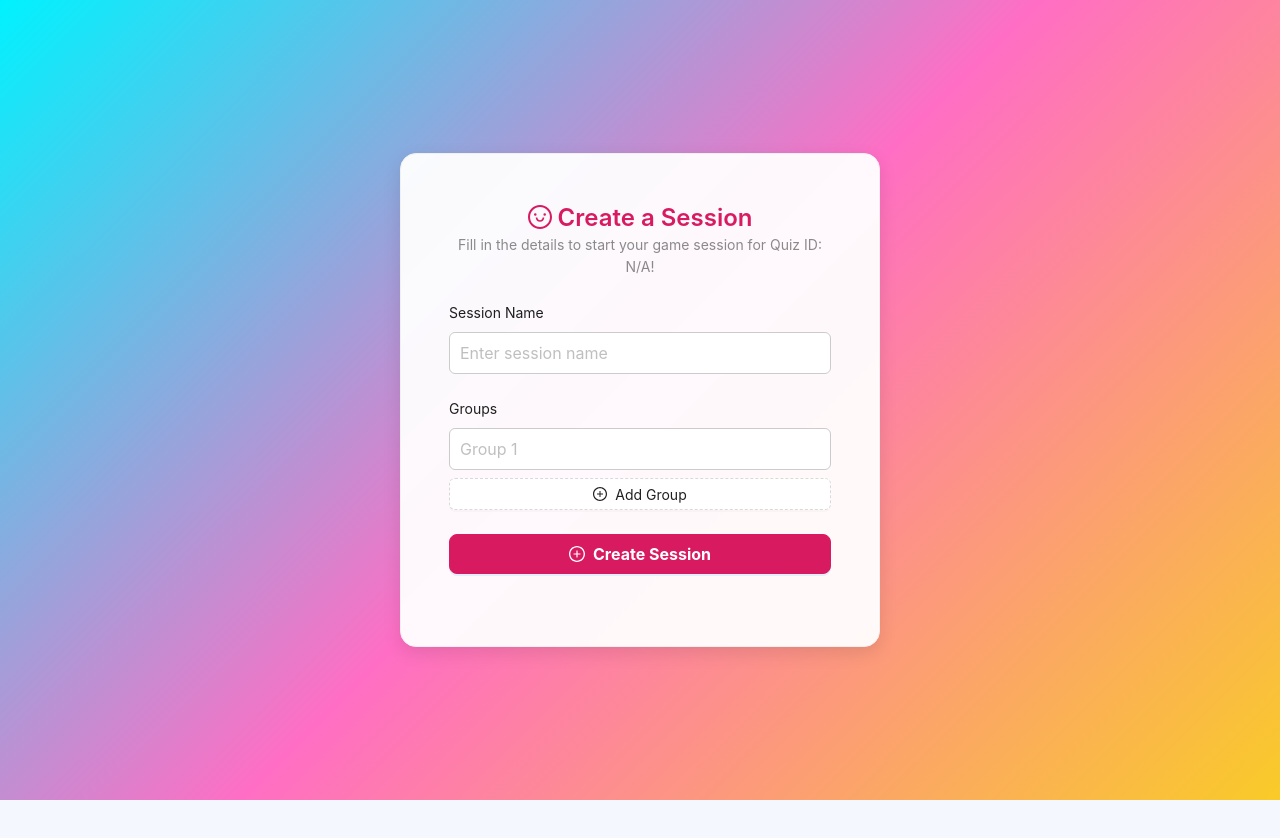
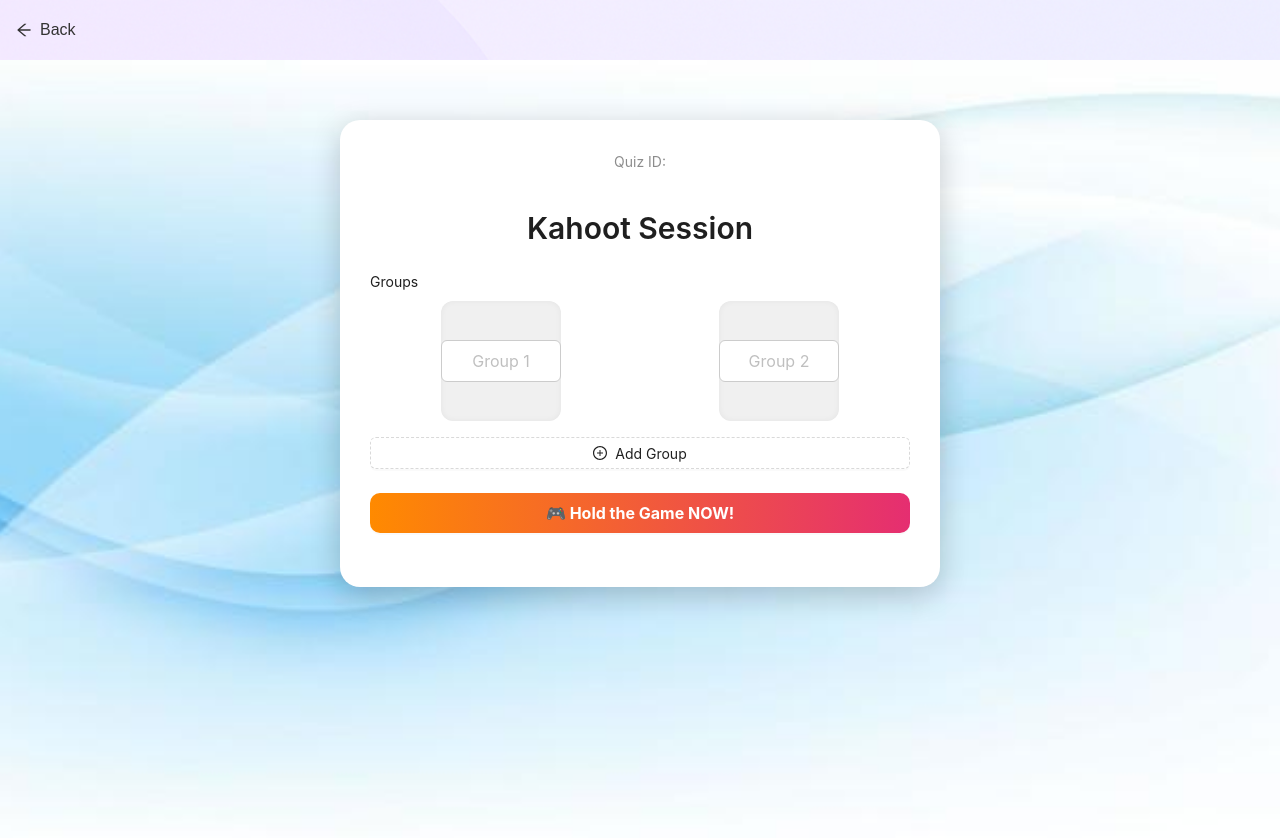
Before and after one commit to hiphucneh/FHoot_SWP391_FE, a React (Vite) app: page /create-session in a window 1280 px wide. Shown: the top 838 px of the page. Before the commit the page ends 800 px from the top, so only its background shows below. Built offline with nearby package versions, Linux system fonts and the light colour scheme.

Commit message:
createsession

```diff
--- a/src/App.jsx
+++ b/src/App.jsx
@@ -56,7 +56,7 @@
           <Route path="/updateK" element={<><HeaderK /> <UpdateKahoot /> </>} />
           <Route path="/updateQ" element={<UpdateQuestion />} />
           <Route path="/group-list" element={<ListOfGroups />} />
-          <Route path="/create-session" element={<CreateSession />} />
+          <Route path="/create-session" element={<><HeaderK /><CreateSession /> </>} />
           <Route path="/answer-screen" element={<QnAHostScreen />} />
 
           {/* Home */}
--- a/src/screens/CreateSession.jsx
+++ b/src/screens/CreateSession.jsx
@@ -1,177 +1,171 @@
-import React, { useState } from "react";
-import { Card, Typography, Input, Button, Form, Space, message } from "antd";
-import { PlusCircleOutlined, SmileOutlined } from "@ant-design/icons";
+import React, { useEffect, useState } from "react";
+import {
+  Typography,
+  Input,
+  Button,
+  message,
+  Form,
+  Dropdown,
+  Menu,
+} from "antd";
+import {
+  PlusCircleOutlined,
+  DeleteOutlined,
+} from "@ant-design/icons";
+import { useLocation, useNavigate } from "react-router-dom";
 import axios from "axios";
-import { useLocation, useNavigate } from "react-router-dom"; // Add useNavigate
+import styles from "./CreateSession.module.css";
 
 const { Title, Text } = Typography;
+
+const CreateSession = () => {
+  const { state } = useLocation();
+  const navigate = useNavigate();
   const token = localStorage.getItem("token");
+  const quizId = state?.quizId || localStorage.getItem("quizId");
 
-const CreateSession = ({ onCreate }) => {
-  const { state } = useLocation(); // Get navigation state
-  const quizId = state?.quizId || localStorage.getItem("quizId"); // Use state or fallback to localStorage
-  const navigate = useNavigate(); // Initialize navigate
-  const [sessionName, setSessionName] = useState("");
-  const [groups, setGroups] = useState([{ id: Date.now(), name: "" }]);
+  const [quizTitle, setQuizTitle] = useState("Kahoot Session");
+  const [groups, setGroups] = useState([
+    { id: Date.now(), name: "" },
+    { id: Date.now() + 1, name: "" },
+  ]);
+
+  useEffect(() => {
+    if (!state?.quizTitle && quizId) {
+      axios
+        .get(
+          `https://fptkahoot-eqebcwg8aya7aeea.southeastasia-01.azurewebsites.net/api/quiz/${quizId}`,
+          { headers: { Authorization: `Bearer ${token}` } }
+        )
+        .then((res) => {
+          const title = res.data?.data?.title;
+          if (title) setQuizTitle(title);
+        })
+        .catch(() => message.error("Failed to fetch quiz info."));
+    } else if (state?.quizTitle) {
+      setQuizTitle(state.quizTitle);
+    }
+  }, [quizId, state, token]);
 
   const handleGroupNameChange = (id, value) => {
     setGroups((prev) =>
-      prev.map((group) => (group.id === id ? { ...group, name: value } : group))
+      prev.map((g) => (g.id === id ? { ...g, name: value } : g))
     );
   };
 
   const handleAddGroup = () => {
+    if (groups.length >= 4) {
+      return message.warning("Maximum 4 groups allowed.");
+    }
     setGroups([...groups, { id: Date.now(), name: "" }]);
   };
 
+  const handleDeleteGroup = (id) => {
+    if (groups.length <= 2) {
+      return message.warning("At least 2 groups are required.");
+    }
+    setGroups((prev) => prev.filter((g) => g.id !== id));
+  };
+
   const handleSubmit = async () => {
-    if (!sessionName || groups.some((g) => !g.name.trim())) {
-      message.error("Vui lòng nhập tên phiên và tên tất cả các nhóm!");
-      return;
-    }
-
-    if (!quizId) {
-      message.error("Không tìm thấy Quiz ID!");
-      return;
+    if (groups.some((g) => !g.name.trim())) {
+      return message.error("Please enter all group names!");
     }
 
     try {
       const sessionRes = await axios.post(
-        "https://fptkahoot-eqebcwg8aya7aeea.southeastasia-01.azurewebsites.net/api/session",
-        {
-          quizId: parseInt(quizId), // Ensure quizId is an integer
-          sessionName,
-        },
-        {
-          headers: {
-            Authorization: `Bearer ${token}`,
-          },
-        }
+        `https://fptkahoot-eqebcwg8aya7aeea.southeastasia-01.azurewebsites.net/api/session`,
+        { quizId: parseInt(quizId), sessionName: quizTitle },
+        { headers: { Authorization: `Bearer ${token}` } }
       );
 
       const sessionCode = sessionRes.data?.data?.sessionCode;
+      if (!sessionCode) throw new Error();
 
-      if (!sessionCode) {
-        throw new Error("Không nhận được sessionCode từ API!");
-      }
-
-      // Store sessionCode in localStorage
       localStorage.setItem("sessionCode", sessionCode);
 
-      // Create teams
       await Promise.all(
-        groups.map((group) =>
+        groups.map((g) =>
           axios.post(
-            "https://fptkahoot-eqebcwg8aya7aeea.southeastasia-01.azurewebsites.net/api/team",
-            {
-              sessionCode,
-              teamName: group.name,
-            },
-            {
-              headers: {
-                Authorization: `Bearer ${token}`,
-              },
-            }
+            `https://fptkahoot-eqebcwg8aya7aeea.southeastasia-01.azurewebsites.net/api/team`,
+            { sessionCode, teamName: g.name },
+            { headers: { Authorization: `Bearer ${token}` } }
           )
         )
       );
 
-      message.success("🎉 Tạo phiên chơi và nhóm thành công!");
-      if (onCreate) onCreate({ sessionName, sessionCode });
+      message.success("🎉 Session and groups created!");
       navigate("/group-list");
-    } catch (error) {
-      console.error("Error creating session or teams:", error);
-      message.error("❌ Có lỗi xảy ra khi tạo session hoặc nhóm!");
+    } catch {
+      message.error("❌ Error creating session or groups!");
     }
   };
 
   return (
-    <div
-      style={{
-        height: "100vh",
-        background: "linear-gradient(135deg, #00f2fe, #ff6ec4, #f9cb28)",
-        display: "flex",
-        alignItems: "center",
-        justifyContent: "center",
-        padding: "24px",
-        fontFamily: "'Roboto', sans-serif",
-      }}
-    >
-      <Card
-        style={{
-          width: "100%",
-          maxWidth: 480,
-          padding: "24px",
-          borderRadius: 16,
-          boxShadow: "0 6px 18px rgba(0,0,0,0.1)",
-          background: "rgba(255, 255, 255, 0.95)",
-        }}
-      >
-        <div style={{ textAlign: "center", marginBottom: 24 }}>
-          <Title level={3} style={{ color: "#d81b60", marginBottom: 0 }}>
-            <SmileOutlined /> Create a Session
-          </Title>
-          <Text type="secondary">
-            Fill in the details to start your game session for Quiz ID:{" "}
-            {quizId || "N/A"}!
-          </Text>
+    <div className={styles.wrapper}>
+      <div className={styles.card}>
+        <div className={styles.header}>
+          <Text type="secondary">Quiz ID: <strong>{quizId}</strong></Text>
+          <Title level={2} className={styles.quizTitle}>{quizTitle}</Title>
         </div>
 
         <Form layout="vertical" onFinish={handleSubmit}>
-          <Form.Item
-            label="Session Name"
-            rules={[{ required: true, message: "Please enter a session name" }]}
+          <Form.Item label="Groups">
+            <div className={styles.groupContainer}>
+              {groups.map((g, idx) => (
+                <Dropdown
+                  overlay={
+                    <Menu>
+                      <Menu.Item
+                        key="delete"
+                        icon={<DeleteOutlined />}
+                        onClick={() => handleDeleteGroup(g.id)}
                       >
+                        Delete
+                      </Menu.Item>
+                    </Menu>
+                  }
+                  trigger={["contextMenu"]}
+                  key={g.id}
+                >
+                  <div className={styles.groupBox}>
                     <Input
-              placeholder="Enter session name"
-              value={sessionName}
-              onChange={(e) => setSessionName(e.target.value)}
-              size="large"
-            />
-          </Form.Item>
-
-          <Form.Item label="Groups">
-            <Space direction="vertical" style={{ width: "100%" }}>
-              {groups.map((group, index) => (
-                <Input
-                  key={group.id}
-                  placeholder={`Group ${index + 1}`}
-                  value={group.name}
+                      placeholder={`Group ${idx + 1}`}
+                      value={g.name}
                       onChange={(e) =>
-                    handleGroupNameChange(group.id, e.target.value)
+                        handleGroupNameChange(g.id, e.target.value)
                       }
                       size="large"
+                      className={styles.groupInput}
                     />
+                  </div>
+                </Dropdown>
               ))}
+            </div>
             <Button
               type="dashed"
+              icon={<PlusCircleOutlined />}
               onClick={handleAddGroup}
-                icon={<PlusCircleOutlined />}
+              disabled={groups.length >= 4}
               block
+              style={{ marginTop: 16 }}
             >
               Add Group
             </Button>
-            </Space>
           </Form.Item>
 
           <Form.Item>
             <Button
-              type="primary"
               htmlType="submit"
-              icon={<PlusCircleOutlined />}
+              className={styles.holdButton}
               size="large"
-              style={{
-                width: "100%",
-                backgroundColor: "#d81b60",
-                borderColor: "#d81b60",
-                fontWeight: "bold",
-              }}
+              block
             >
-              Create Session
+              🎮 Hold the Game NOW!
             </Button>
           </Form.Item>
         </Form>
-      </Card>
+      </div>
     </div>
   );
 };
--- /dev/null
+++ b/src/screens/CreateSession.module.css
@@ -0,0 +1,88 @@
+.wrapper {
+  min-height: 100vh;
+  background-image: url('../assets/bg-createsession.jpg');
+  background-size: cover;
+  background-position: center;
+  background-repeat: no-repeat;
+  display: flex;
+  flex-direction: column;
+  align-items: center;
+  justify-content: flex-start;
+  padding-top: 60px;
+}
+
+.card {
+  width: 100%;
+  max-width: 600px;
+  background: #ffffff;
+  border-radius: 20px;
+  padding: 30px;
+  box-shadow: 0 8px 30px rgba(0, 0, 0, 0.2);
+  animation: fadeIn 0.5s ease;
+}
+
+.header {
+  text-align: center;
+  margin-bottom: 24px;
+}
+
+.quizTitle {
+  color: #6f42c1;
+  font-size: 28px;
+  font-weight: bold;
+  margin-top: 8px;
+}
+
+.groupContainer {
+  display: grid;
+  gap: 16px;
+  grid-template-columns: repeat(auto-fit, minmax(120px, 1fr));
+  justify-items: center;
+  justify-content: center;
+}
+
+.groupBox {
+  background: #f0f0f0;
+  border-radius: 12px;
+  width: 120px;
+  height: 120px;
+  display: flex;
+  align-items: center;
+  justify-content: center;
+  box-shadow: inset 0 0 6px rgba(0, 0, 0, 0.05);
+  transition: transform 0.2s;
+}
+
+.groupBox:hover {
+  transform: scale(1.05);
+}
+
+.groupInput {
+  border-radius: 8px;
+  text-align: center;
+}
+
+.holdButton {
+  background: linear-gradient(90deg, #ff8a00, #e52e71);
+  color: white;
+  font-weight: bold;
+  border: none;
+  border-radius: 10px;
+  transition: all 0.3s ease;
+}
+
+.holdButton:hover {
+  filter: brightness(1.1);
+  transform: scale(1.02);
+}
+
+@keyframes fadeIn {
+  from {
+    opacity: 0;
+    transform: translateY(20px);
+  }
+  to {
+    opacity: 1;
+    transform: translateY(0);
+  }
+}
```
Also changed, not shown: src/assets/bg-createsession.jpg (added). Lines whose indentation alone changed are shown as unchanged.
